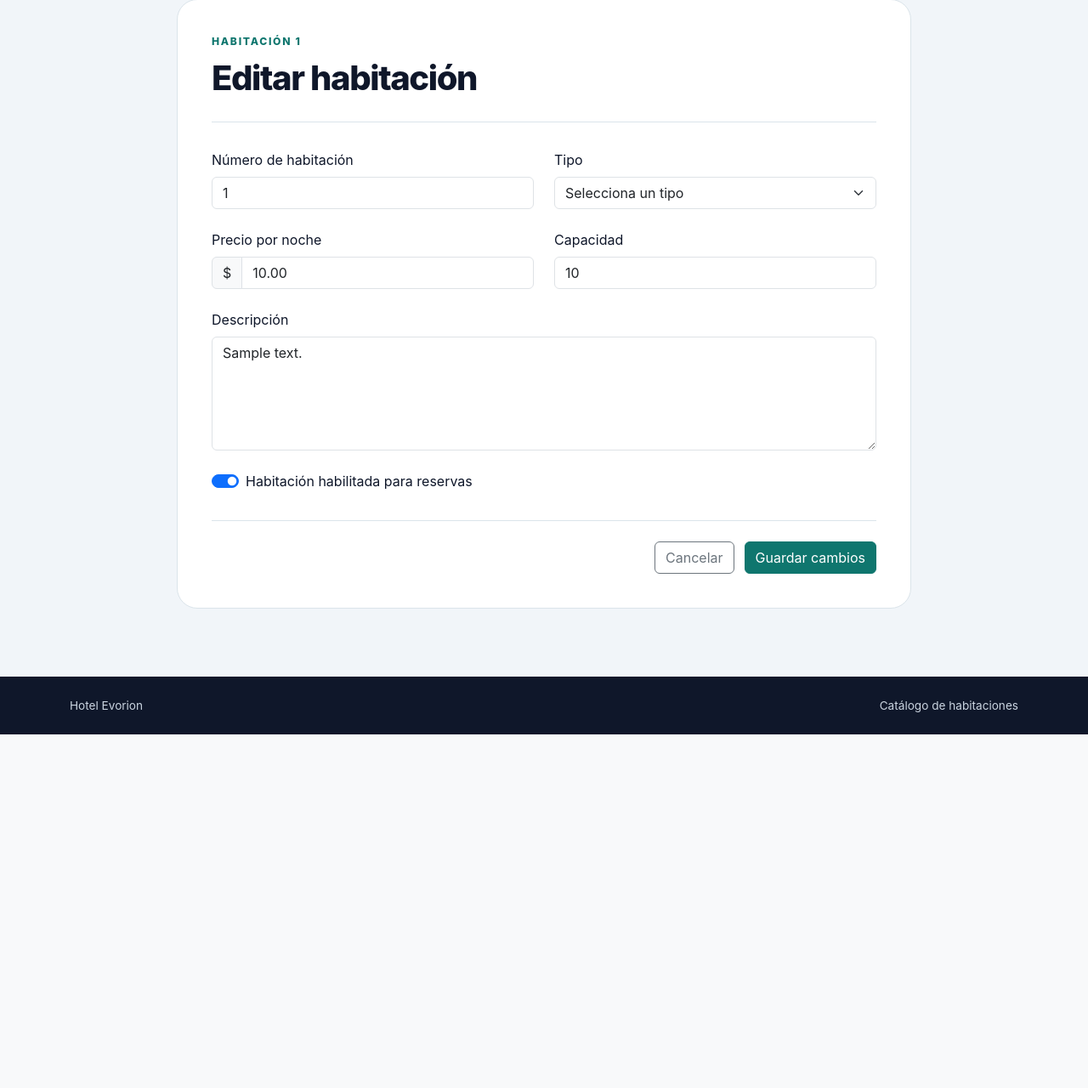
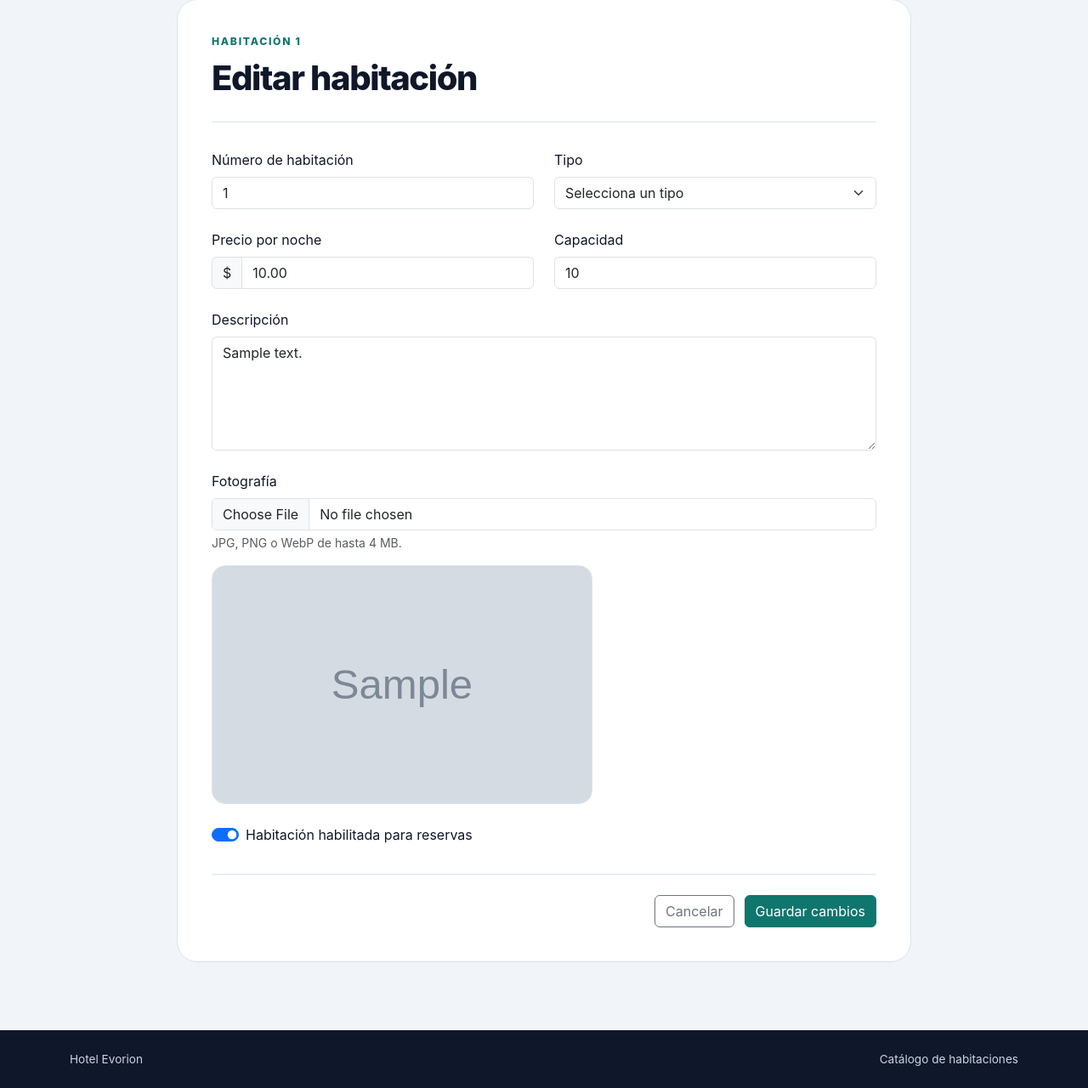
Before and after one commit to Team-Evorion/pwapractica6, a Laravel app: page /rooms/1/edit in a window 1280 px wide. Shown: the part 164-1444 px from the top of the page at 85% size. Before the commit the page ends 1028 px from the top, so only its background shows below. Run offline with Laravel 12, Linux system fonts and the light colour scheme; a user stored in the database is signed in; data comes from the database, SQL or seed files in the repository; tables that the repository leaves empty hold one stand-in row (values such as "Sample post"); grey boxes marked "Sample" are stand-in pictures.

Commit message:
feat(rooms): manage room photographs

```diff
--- a/app/Http/Controllers/RoomController.php
+++ b/app/Http/Controllers/RoomController.php
@@ -9,7 +9,9 @@ use Illuminate\Database\Eloquent\Builder;
 use Illuminate\Http\RedirectResponse;
 use Illuminate\Http\Request;
 use Illuminate\Support\Facades\Gate;
+use Illuminate\Support\Facades\Storage;
 use Illuminate\View\View;
+use Throwable;
 
 class RoomController extends Controller
 {
@@ -59,7 +61,13 @@ class RoomController extends Controller
 
     public function store(StoreRoomRequest $request): RedirectResponse
     {
-        $room = Room::create($request->validated());
+        $data = $request->safe()->except('image');
+
+        if ($request->hasFile('image')) {
+            $data['image_path'] = 'storage/'.$request->file('image')->store('rooms', 'public');
+        }
+
+        $room = Room::create($data);
 
         return redirect()
             ->route('rooms.manage')
@@ -68,6 +76,10 @@ class RoomController extends Controller
 
     public function show(Room $room): View
     {
+        if (! $room->is_available && ! Gate::allows('update', $room)) {
+            abort(404);
+        }
+
         return view('rooms.show', compact('room'));
     }
 
@@ -83,7 +95,28 @@ class RoomController extends Controller
 
     public function update(UpdateRoomRequest $request, Room $room): RedirectResponse
     {
-        $room->update($request->validated());
+        $data = $request->safe()->except('image');
+        $previousImagePath = $room->image_path;
+        $newStoredPath = null;
+
+        if ($request->hasFile('image')) {
+            $newStoredPath = $request->file('image')->store('rooms', 'public');
+            $data['image_path'] = 'storage/'.$newStoredPath;
+        }
+
+        try {
+            $room->update($data);
+        } catch (Throwable $exception) {
+            if ($newStoredPath !== null) {
+                Storage::disk('public')->delete($newStoredPath);
+            }
+
+            throw $exception;
+        }
+
+        if ($newStoredPath !== null) {
+            $this->deleteUploadedImage($previousImagePath);
+        }
 
         return redirect()
             ->route('rooms.manage')
@@ -95,7 +128,9 @@ class RoomController extends Controller
         Gate::authorize('delete', $room);
 
         $roomNumber = $room->room_number;
+        $imagePath = $room->image_path;
         $room->delete();
+        $this->deleteUploadedImage($imagePath);
 
         return redirect()
             ->route('rooms.manage')
@@ -133,4 +168,13 @@ class RoomController extends Controller
             'max_price' => ['nullable', 'numeric', 'min:0', 'max:99999999.99', 'gte:min_price'],
         ]);
     }
+
+    private function deleteUploadedImage(?string $imagePath): void
+    {
+        if ($imagePath === null || ! str_starts_with($imagePath, 'storage/')) {
+            return;
+        }
+
+        Storage::disk('public')->delete(substr($imagePath, strlen('storage/')));
+    }
 }
--- a/app/Http/Requests/StoreRoomRequest.php
+++ b/app/Http/Requests/StoreRoomRequest.php
@@ -22,6 +22,7 @@ class StoreRoomRequest extends FormRequest
             'is_available' => ['required', 'boolean'],
             'description' => ['nullable', 'string', 'max:2000'],
             'capacity' => ['required', 'integer', 'min:1', 'max:20'],
+            'image' => ['nullable', 'image', 'mimes:jpg,jpeg,png,webp', 'max:4096'],
         ];
     }
 
@@ -32,6 +33,9 @@ class StoreRoomRequest extends FormRequest
             'room_type.in' => 'Selecciona un tipo de habitación válido.',
             'room_price.decimal' => 'El precio puede tener un máximo de dos decimales.',
             'is_available.boolean' => 'El estado de disponibilidad no es válido.',
+            'image.image' => 'Selecciona una imagen válida.',
+            'image.mimes' => 'La imagen debe usar formato JPG, PNG o WebP.',
+            'image.max' => 'La imagen no puede superar 4 MB.',
         ];
     }
 }
--- a/app/Http/Requests/UpdateRoomRequest.php
+++ b/app/Http/Requests/UpdateRoomRequest.php
@@ -34,6 +34,7 @@ class UpdateRoomRequest extends FormRequest
             'is_available' => ['required', 'boolean'],
             'description' => ['nullable', 'string', 'max:2000'],
             'capacity' => ['required', 'integer', 'min:1', 'max:20'],
+            'image' => ['nullable', 'image', 'mimes:jpg,jpeg,png,webp', 'max:4096'],
         ];
     }
 
@@ -44,6 +45,9 @@ class UpdateRoomRequest extends FormRequest
             'room_type.in' => 'Selecciona un tipo de habitación válido.',
             'room_price.decimal' => 'El precio puede tener un máximo de dos decimales.',
             'is_available.boolean' => 'El estado de disponibilidad no es válido.',
+            'image.image' => 'Selecciona una imagen válida.',
+            'image.mimes' => 'La imagen debe usar formato JPG, PNG o WebP.',
+            'image.max' => 'La imagen no puede superar 4 MB.',
         ];
     }
 }
--- a/public/css/rooms.css
+++ b/public/css/rooms.css
@@ -389,6 +389,22 @@ body {
     padding-top: 1.5rem;
 }
 
+.image-preview {
+    background: var(--hotel-cloud);
+    border: 1px solid var(--hotel-border);
+    border-radius: 1rem;
+    margin-top: 1rem;
+    max-width: 28rem;
+    overflow: hidden;
+}
+
+.image-preview img {
+    aspect-ratio: 16 / 10;
+    display: block;
+    object-fit: cover;
+    width: 100%;
+}
+
 .hotel-footer {
     background: var(--hotel-ink);
     color: #cbd5e1;
--- a/public/js/rooms.js
+++ b/public/js/rooms.js
@@ -21,3 +21,19 @@ document.querySelectorAll('[data-delete-room]').forEach((form) => {
         }
     });
 });
+
+document.querySelectorAll('[data-room-image-input]').forEach((input) => {
+    input.addEventListener('change', () => {
+        const preview = input.closest('form').querySelector('[data-room-image-preview]');
+        const image = preview.querySelector('img');
+        const file = input.files[0];
+
+        if (!file) {
+            return;
+        }
+
+        image.src = URL.createObjectURL(file);
+        preview.classList.remove('d-none');
+        image.addEventListener('load', () => URL.revokeObjectURL(image.src), { once: true });
+    });
+});
--- a/resources/views/rooms/_form.blade.php
+++ b/resources/views/rooms/_form.blade.php
@@ -35,6 +35,15 @@
         @error('description')<div class="invalid-feedback">{{ $message }}</div>@enderror
     </div>
     <div class="col-12">
+        <label class="form-label" for="image">Fotografía</label>
+        <input class="form-control @error('image') is-invalid @enderror" id="image" name="image" type="file" accept="image/jpeg,image/png,image/webp" data-room-image-input>
+        <p class="form-text">JPG, PNG o WebP de hasta 4 MB.</p>
+        @error('image')<div class="invalid-feedback">{{ $message }}</div>@enderror
+        <div class="image-preview {{ $currentRoom?->image_path ? '' : 'd-none' }}" data-room-image-preview>
+            <img src="{{ $currentRoom?->image_path ? asset($currentRoom->image_path) : '' }}" alt="Vista previa de la habitación">
+        </div>
+    </div>
+    <div class="col-12">
         <input name="is_available" type="hidden" value="0">
         <div class="form-check form-switch">
             <input class="form-check-input" id="is_available" name="is_available" type="checkbox" value="1" @checked((bool) old('is_available', $currentRoom?->is_available ?? true))>
--- a/resources/views/rooms/create.blade.php
+++ b/resources/views/rooms/create.blade.php
@@ -10,7 +10,7 @@
                 <p class="eyebrow">Gestión del hotel</p>
                 <h1>Nueva habitación</h1>
             </div>
-            <form method="POST" action="{{ route('rooms.store') }}">
+            <form method="POST" action="{{ route('rooms.store') }}" enctype="multipart/form-data">
                 @csrf
                 @include('rooms._form')
                 <div class="form-actions">
--- a/resources/views/rooms/edit.blade.php
+++ b/resources/views/rooms/edit.blade.php
@@ -10,7 +10,7 @@
                 <p class="eyebrow">Habitación {{ $room->room_number }}</p>
                 <h1>Editar habitación</h1>
             </div>
-            <form method="POST" action="{{ route('rooms.update', $room) }}">
+            <form method="POST" action="{{ route('rooms.update', $room) }}" enctype="multipart/form-data">
                 @csrf
                 @method('PUT')
                 @include('rooms._form', ['room' => $room])
```
Also changed, not shown: docs/modulo-rosado/etapa-1-fundacion-habitaciones.md (+6 -0 lines), tests/Feature/RoomManagementTest.php (+53 -0 lines).
